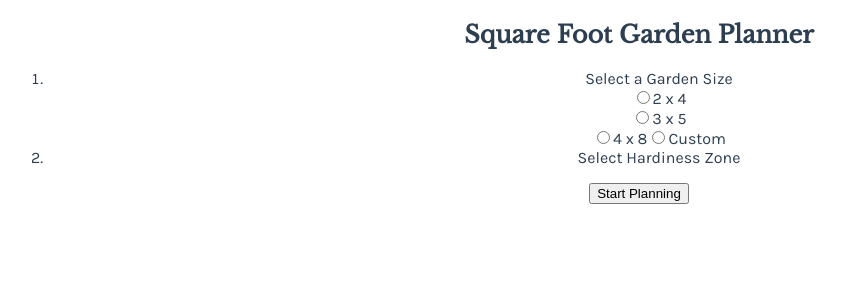
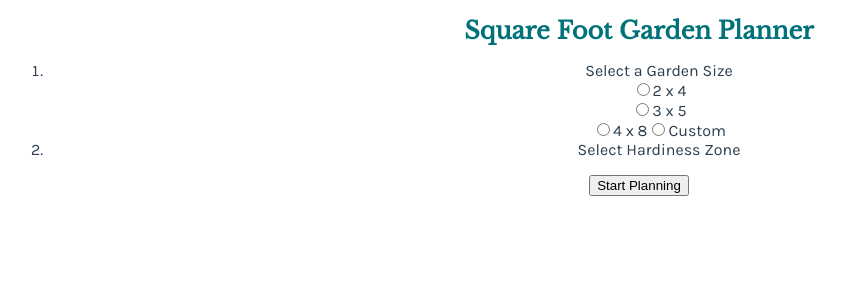
Before and after one commit to jessecalton/sqftgrdn, a Vue app: page / in a window 1280 px wide. Shown: the top 300 px of the page, without its empty margins (1-847 px from the left). Built offline with nearby package versions, Linux system fonts and the light colour scheme.

Commit message:
setup-components: updating color and margins on title

```diff
--- a/src/App.vue
+++ b/src/App.vue
@@ -28,5 +28,7 @@ export default {
 
 .header--title {
   font-family: Libre Baskerville, Arial, serif;
+  color: $color-brand-surfie-green;
+  margin: 1rem auto;
 }
 </style>
```
